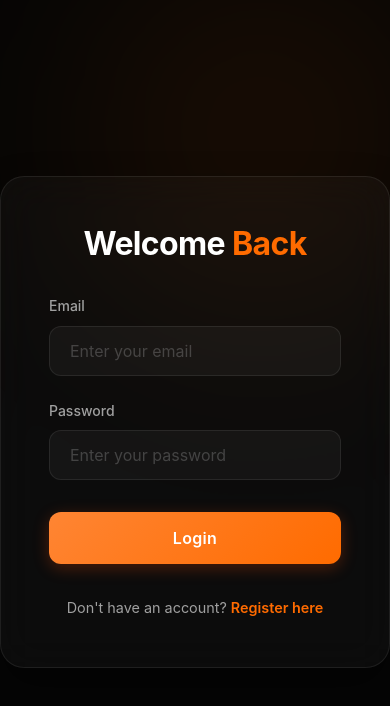
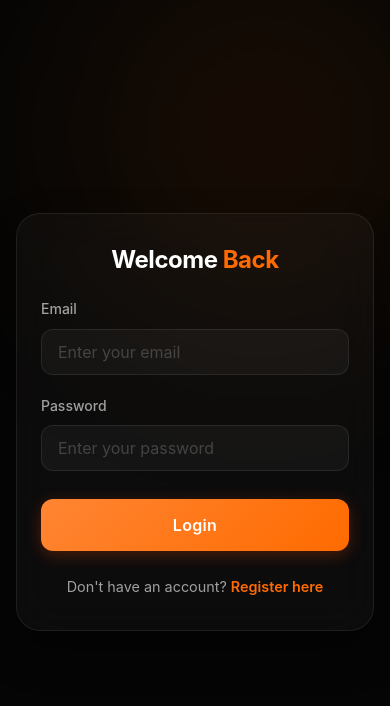
Before and after one commit to AyaanAhmad-code/Moodify, a React app in the folder frontend/: page /login in a window 390 px wide. Shown: the top 706 px of the page. Built offline with nearby package versions, Linux system fonts and the light colour scheme; no server answers; the HTML template or start-up script is replaced by a standard one.

Commit message:
fix login page

```diff
--- a/frontend/src/features/auth/style/auth.scss
+++ b/frontend/src/features/auth/style/auth.scss
@@ -18,6 +18,7 @@
     background-color: var(--bg-dark);
     position: relative;
     overflow: hidden;
+    padding: 1rem;
     font-family: 'Inter', sans-serif;
 
     /* Subtle ambient glow behind the form */
@@ -172,3 +173,26 @@
         30%, 50%, 70% { transform: translate3d(-3px, 0, 0); }
         40%, 60% { transform: translate3d(3px, 0, 0); }
     }
+
+    /* --- Mobile Layout Fixes --- */
+@media (max-width: 480px) {
+    .auth-page {
+        .form-container {
+            /* Shrink the massive 3rem padding so inputs have room to breathe */
+            padding: 2rem 1.5rem;
+            gap: 1.5rem;
+
+            h1 {
+                font-size: 1.5rem; /* Scale down the title slightly */
+            }
+        }
+
+        form {
+            gap: 1.25rem;
+
+            .form-group input {
+                padding: 0.75rem 1rem; /* Slightly tighter inputs for touch screens */
+            }
+        }
+    }
+}
```
